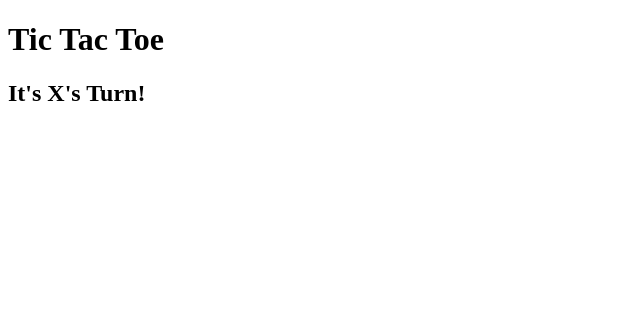
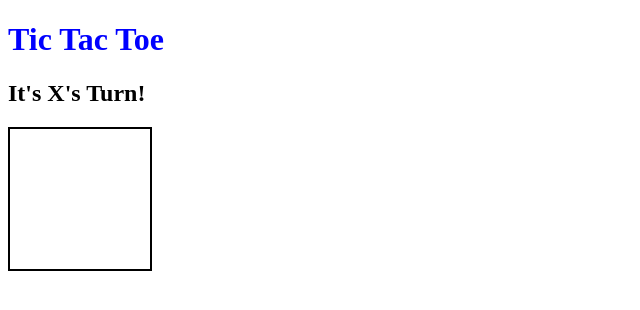
Before and after one commit to corync/t3, a plain HTML site: page index.html in a window 1280 px wide. Shown: the whole page, without its empty margins (0-640 px from the left). Drawn offline with Linux system fonts and the light colour scheme.

Commit message:
adding div style to display box

```diff
--- /dev/null
+++ b/css/style.css
@@ -0,0 +1,11 @@
+
+h1{
+    color: blue
+}
+
+
+div{
+    height:140px;
+    width: 140px;
+    border: 2px solid black;
+}
--- a/index.html
+++ b/index.html
@@ -5,7 +5,7 @@
         <meta content="initial-scale=1, minimum-scale=1, width=device-width" name="viewport">
         <meta name="description" content="Amazing Tic Tac Toe game">
         <title>Tic Tac Toe</title>
-        <link href="/style.css" rel="stylesheet" />
+        <link href="/css/style.css" rel="stylesheet" />
     </head>
 
     <body>
@@ -13,9 +13,7 @@
 </h1>
 
 <h2> It's X's Turn! </h2>
+<div>     </div>
     </body>
 
-    <div>
-
-    </div>
 </html>
```
Also changed, not shown: style.css (deleted).
